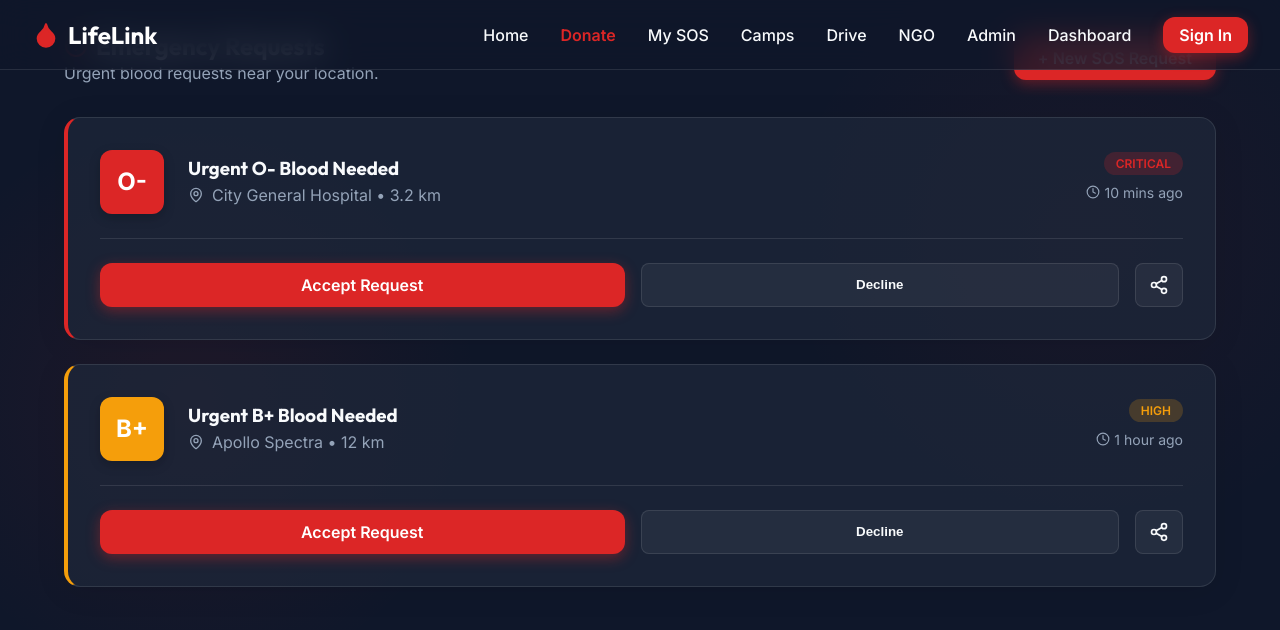
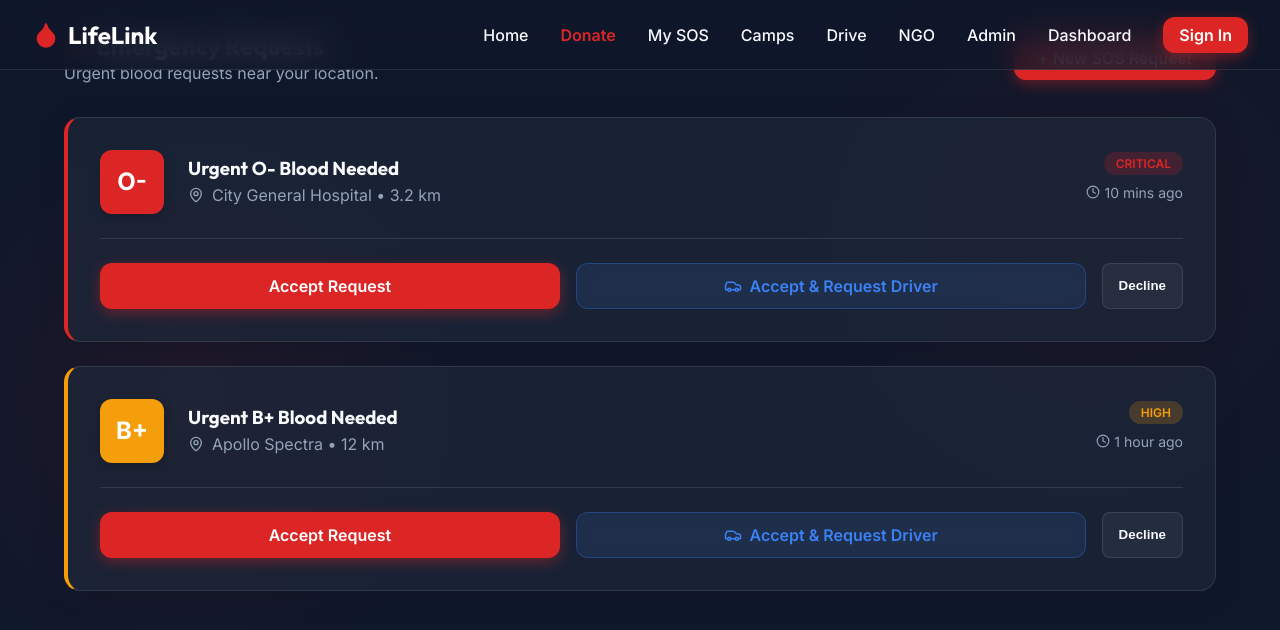
Before and after one commit to anucoder01/LifeLink, a React app in the folder frontend/: page /requests in a window 1280 px wide. Shown: the top 630 px of the page. Built offline with nearby package versions, Linux system fonts and the light colour scheme; the HTML template or start-up script is replaced by a standard one.

Commit message:
feat: Add Accept & Request Driver button to emergency feed

```diff
--- a/frontend/src/pages/Requests.jsx
+++ b/frontend/src/pages/Requests.jsx
@@ -1,6 +1,6 @@
 import React from 'react';
 import { useNavigate } from 'react-router-dom';
-import { AlertCircle, Clock, MapPin, Share2 } from 'lucide-react';
+import { AlertCircle, Clock, MapPin, Share2, Car } from 'lucide-react';
 import GlassCard from '../components/GlassCard';
 import PrimaryButton from '../components/PrimaryButton';
 
@@ -95,19 +95,31 @@ export default function Requests() {
               </div>
             </div>
 
-            <div style={{ display: 'flex', gap: '1rem', borderTop: '1px solid var(--color-border)', paddingTop: '1.5rem' }}>
+            <div style={{ display: 'flex', gap: '1rem', borderTop: '1px solid var(--color-border)', paddingTop: '1.5rem', flexWrap: 'wrap' }}>
               <PrimaryButton
                 onClick={() => {
                   alert('You have accepted this request! Navigating to donor coordination...');
                   navigate('/dashboard');
                 }}
-                style={{ flex: 1, display: 'flex', justifyContent: 'center' }}>
+                style={{ flex: '1 1 150px', display: 'flex', justifyContent: 'center' }}>
                 Accept Request
               </PrimaryButton>
+
+              <PrimaryButton
+                variant="secondary"
+                onClick={() => {
+                  alert('Request accepted & driver requested! A volunteer driver will contact you shortly.');
+                  navigate('/dashboard');
+                }}
+                style={{ flex: '1 1 200px', display: 'flex', justifyContent: 'center', gap: '0.5rem', background: 'rgba(59, 130, 246, 0.1)', color: '#3b82f6', border: '1px solid rgba(59, 130, 246, 0.3)' }}>
+                <Car size={18} /> Accept & Request Driver
+              </PrimaryButton>
+
               <button
                 onClick={() => alert('Request declined. We will notify other nearby donors.')}
                 style={{
-                flex: 1,
+                flex: '0 1 auto',
+                padding: '0 1rem',
                 background: 'rgba(255,255,255,0.05)',
                 border: '1px solid var(--color-border)',
                 color: 'var(--color-text)',
@@ -118,18 +130,6 @@ export default function Requests() {
               }}>
                 Decline
               </button>
-              <button style={{
-                width: '48px',
-                background: 'rgba(255,255,255,0.05)',
-                border: '1px solid var(--color-border)',
-                color: 'var(--color-text)',
-                borderRadius: '8px',
-                display: 'flex', alignItems: 'center', justifyContent: 'center',
-                cursor: 'pointer',
-                transition: 'all 0.2s ease'
-              }}>
-                <Share2 size={20} />
-              </button>
             </div>
           </GlassCard>
         ))}
```
